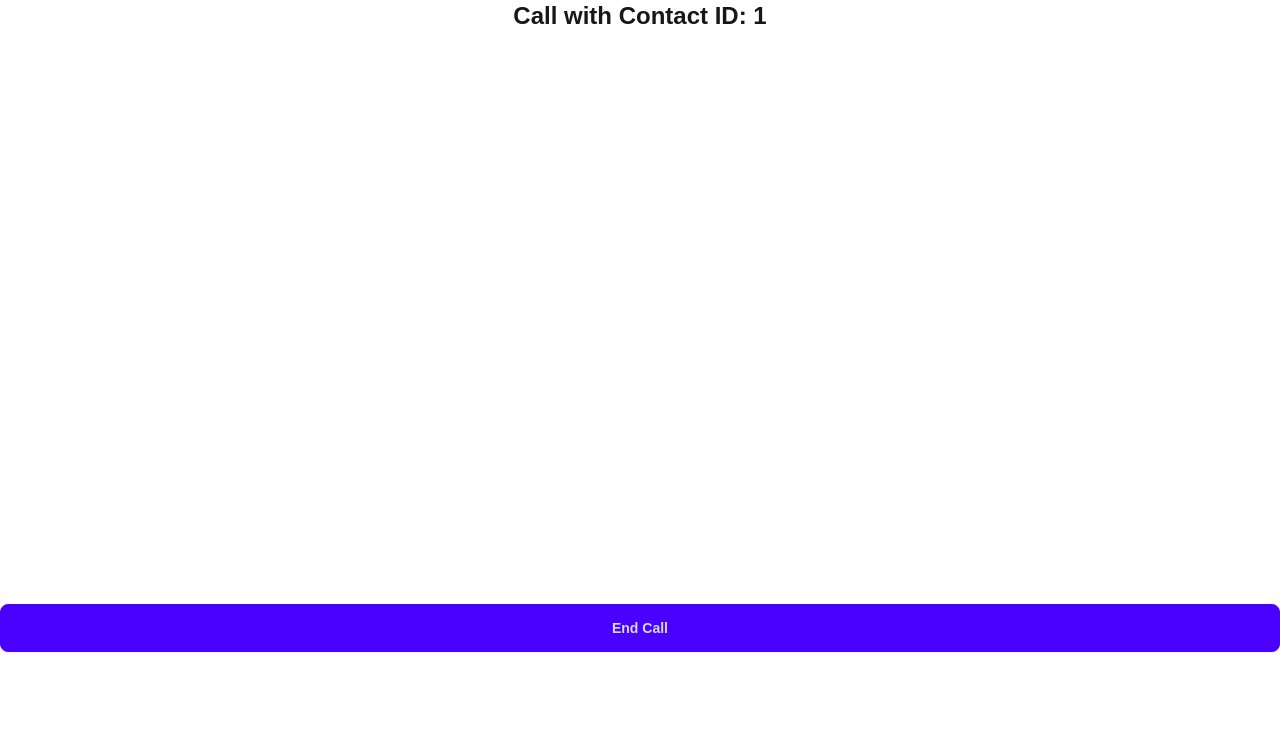
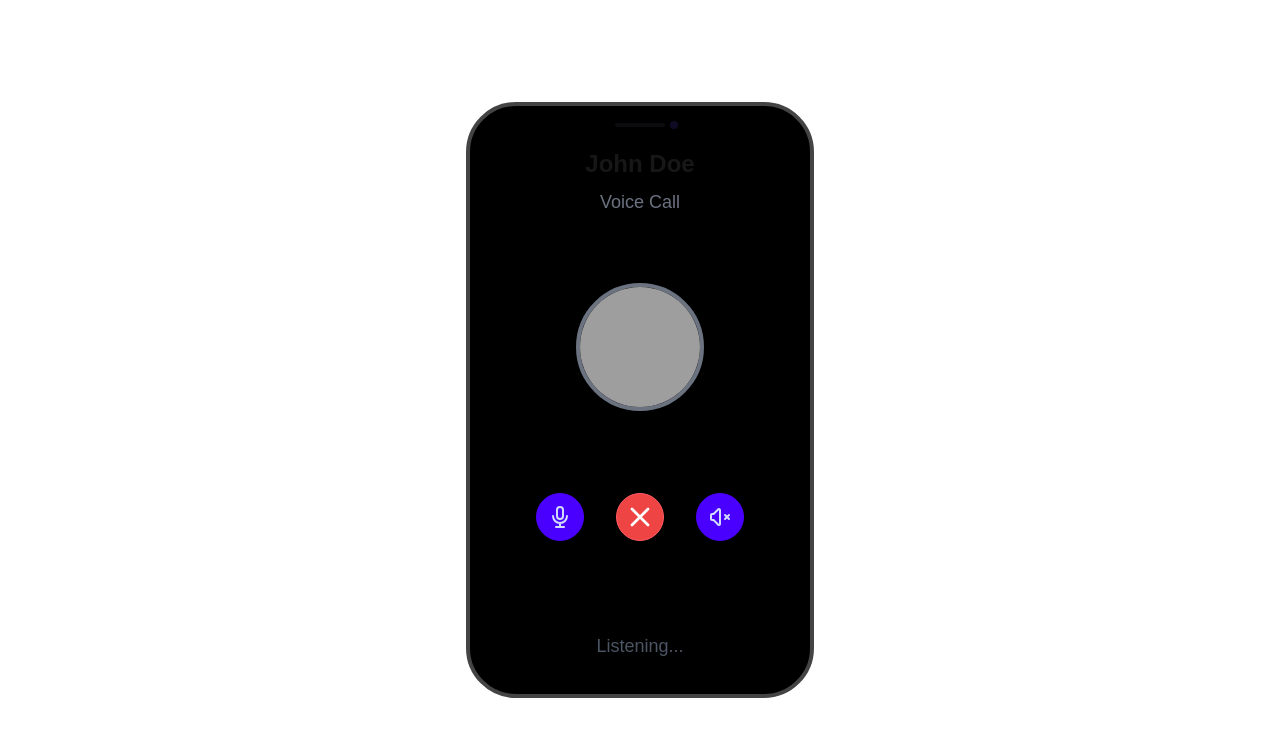
Before and after one commit to workShop-Backroom/wellness-checkin-frontend, a Next.js app: page /connect/1 in a window 1280 px wide. Shown: the top 736 px of the page. Built offline with nearby package versions, Linux system fonts and the light colour scheme; grey boxes are pictures that could not be loaded.

Commit message:
added styling for call screen

```diff
--- a/app/connect/[id]/page.tsx
+++ b/app/connect/[id]/page.tsx
@@ -1,51 +1,140 @@
 "use client";
+import 'regenerator-runtime/runtime';
+import SpeechRecognition, { useSpeechRecognition } from 'react-speech-recognition';
+import { useEffect, useState } from "react";
+import { useRouter } from "next/navigation";
+import { useParams } from "next/navigation";
+import { contactsData } from "@/constants";
+import { PhoneIcon, VolumeUpIcon, VolumeOffIcon, XIcon, MicrophoneIcon } from '@heroicons/react/outline';
+import Image from "next/image";
 
-import { useRouter } from 'next/navigation';
-import { useSpeechRecognition } from 'react-speech-recognition';
-import { useEffect } from 'react';
-import SpeechRecognition from 'react-speech-recognition';
+const ConnectDictation = () => {
+  const { id } = useParams();
+  const router = useRouter();
+  const [contact, setContact] = useState<any | null>(null);
+  const [muted, setMuted] = useState(false);
+  const [speaker, setSpeaker] = useState(false);
 
-const ConnectPage = ({ params }: { params: { id: string } }) => {
-  const router = useRouter();
+  // SpeechRecognition setup
   const { transcript, listening, resetTranscript, browserSupportsSpeechRecognition } = useSpeechRecognition();
 
+  // Fetch the contact information based on the ID
   useEffect(() => {
-    // Define the async function inside useEffect
-    const startListening = async () => {
-      try {
-        await SpeechRecognition.startListening({ continuous: true });
-      } catch (error) {
-        console.error('Error starting speech recognition:', error);
-      }
+    const foundContact = contactsData.find((c) => c.id === id);
+    setContact(foundContact || null);
+
+    // Start listening when component mounts
+    SpeechRecognition.startListening({ continuous: true });
+
+    return () => {
+      SpeechRecognition.stopListening(); // Stop listening when component unmounts
     };
+  }, [id]);
 
-    // Call the async function
-    startListening();
+  // Handle Mute toggle
+  const toggleMute = () => {
+    setMuted(!muted);
+    if (muted) {
+      SpeechRecognition.startListening({ continuous: true });
+    } else {
+      SpeechRecognition.stopListening();
+    }
+  };
 
-    // Return a synchronous cleanup function if needed
-    return () => {
-      SpeechRecognition.stopListening();
-    };
-  }, []);
+  // Handle Speaker toggle (for demonstration, we are just changing the state)
+  const toggleSpeaker = () => {
+    setSpeaker(!speaker);
+  };
+
+  // End the call and go back
+  const endCall = () => {
+    SpeechRecognition.stopListening();
+    router.back();
+  };
 
   if (!browserSupportsSpeechRecognition) {
     return <span>Browser doesn't support speech recognition.</span>;
   }
 
-  const endCall = () => {
-    SpeechRecognition.stopListening();
-    router.back(); // Return to previous page or navigate as needed
-  };
+  if (!contact) {
+    return <div>No contact information available</div>;
+  }
 
   return (
-    <div className="min-h-screen bg-base-100">
-      <h1 className="text-2xl font-bold text-center">Call with Contact ID: {params.id}</h1>
-      <div className="min-h-screen flex flex-col justify-around justify-items-center">
-        <p className="text-xl p-4">{transcript}</p>
-        <button className="btn btn-primary" onClick={endCall}>End Call</button>
+    <div className="min-h-screen flex items-center justify-center bg-base-100">
+      {/* Phone Mockup Frame */}
+      <div className="mockup-phone">
+        <div className="camera"></div>
+        <div className="display">
+          <div className="artboard phone-1">
+            {/* Inside Phone */}
+            <div className="flex flex-col justify-between h-full p-4">
+              {/* Contact Name and Call Type */}
+              <div className="text-center py-4">
+                <h1 className="text-2xl font-bold mb-2">{contact.name}</h1>
+                <p className="text-lg text-gray-500">{contact.callType === "AI" ? "AI Call" : "Voice Call"}</p>
+              </div>
+
+              {/* Contact Image */}
+              <div className="flex justify-center">
+                <div className="w-32 h-32 rounded-full relative border-4 border-gray-500 overflow-hidden">
+                  <Image
+                    src={contact.image}
+                    alt={contact.name}
+                    fill
+                    className="object-cover"
+                  />
+                </div>
+              </div>
+
+              {/* Call Controls */}
+              <div className="flex justify-center items-center space-x-8 py-8">
+                {/* Mute Button */}
+                <button
+                  onClick={toggleMute}
+                  className={`btn btn-circle ${muted ? "btn-error" : "btn-primary"}`}
+                >
+                  <MicrophoneIcon className="h-6 w-6" />
+                </button>
+
+                {/* End Call Button */}
+                <button
+                  onClick={endCall}
+                  className="btn btn-circle btn-error bg-red-500 hover:bg-red-600 text-white"
+                >
+                  <XIcon className="h-8 w-8" />
+                </button>
+
+                {/* Speaker Button */}
+                <button
+                  onClick={toggleSpeaker}
+                  className={`btn btn-circle ${speaker ? "btn-accent" : "btn-primary"}`}
+                >
+                  {speaker ? (
+                    <VolumeUpIcon className="h-6 w-6" />
+                  ) : (
+                    <VolumeOffIcon className="h-6 w-6" />
+                  )}
+                </button>
+              </div>
+
+              {/* Transcript */}
+              <div className="px-4 py-2 text-center">
+                <p className="text-lg text-gray-600">{transcript || "Listening..."}</p>
+              </div>
+
+              {/* AI Notice */}
+              {contact.callType === "AI" && (
+                <div className="text-center py-2">
+                  <p className="text-sm text-red-500">This is an AI-generated call. The real person is not involved.</p>
+                </div>
+              )}
+            </div>
+          </div>
+        </div>
       </div>
     </div>
   );
 };
 
-export default ConnectPage;
+export default ConnectDictation;
--- a/app/contacts/[id]/page.tsx
+++ b/app/contacts/[id]/page.tsx
@@ -10,7 +10,6 @@ const ContactPage = () => {
   const [contact, setContact] = useState<Contact | null>(null);
   const router = useRouter();
 
-  // Fetch the contact information based on the ID
   useEffect(() => {
     const foundContact = contactsData.find((c) => c.id === id);
     setContact(foundContact || null);
--- a/package.json
+++ b/package.json
@@ -9,6 +9,7 @@
     "lint": "next lint"
   },
   "dependencies": {
+    "@heroicons/react": "^1.0.6",
     "next": "14.2.8",
     "react": "^18",
     "react-dom": "^18",
```
Also changed, not shown: 2 other files (tests, documents, lock files or other folders).
